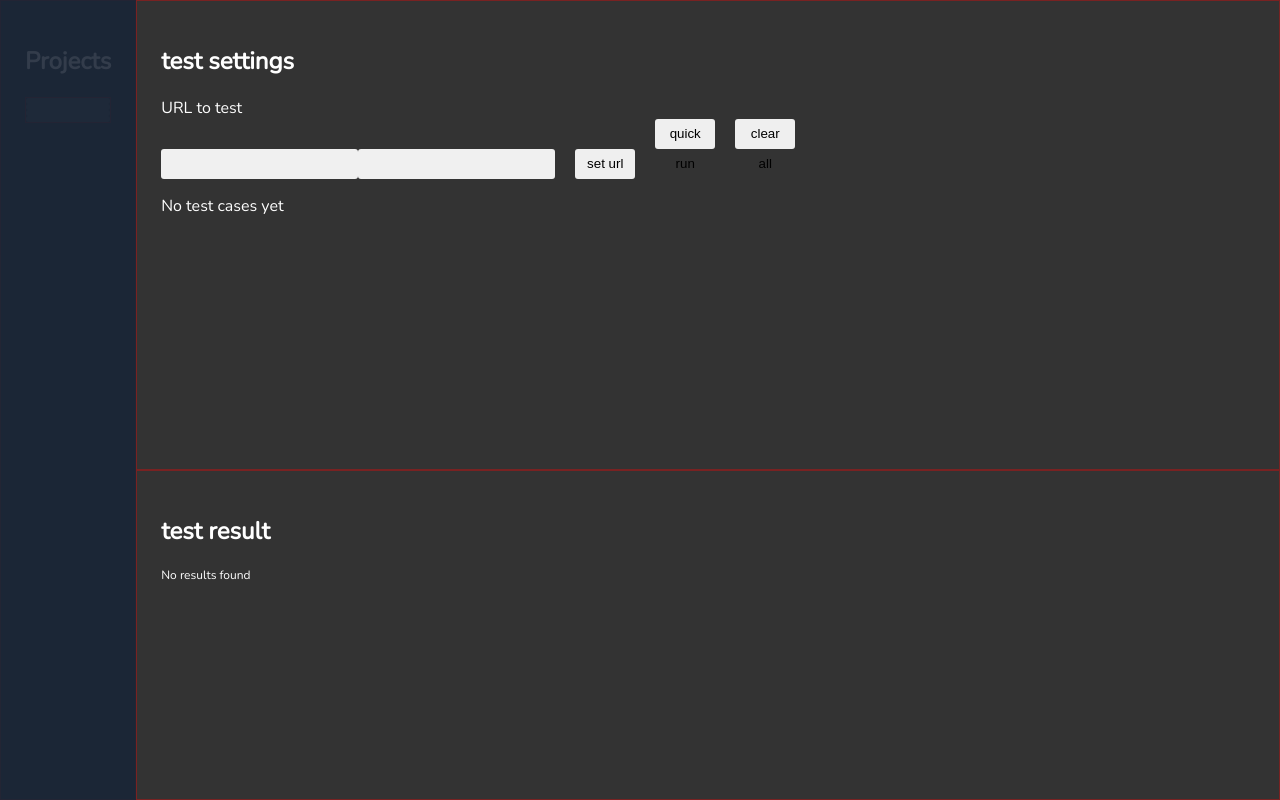
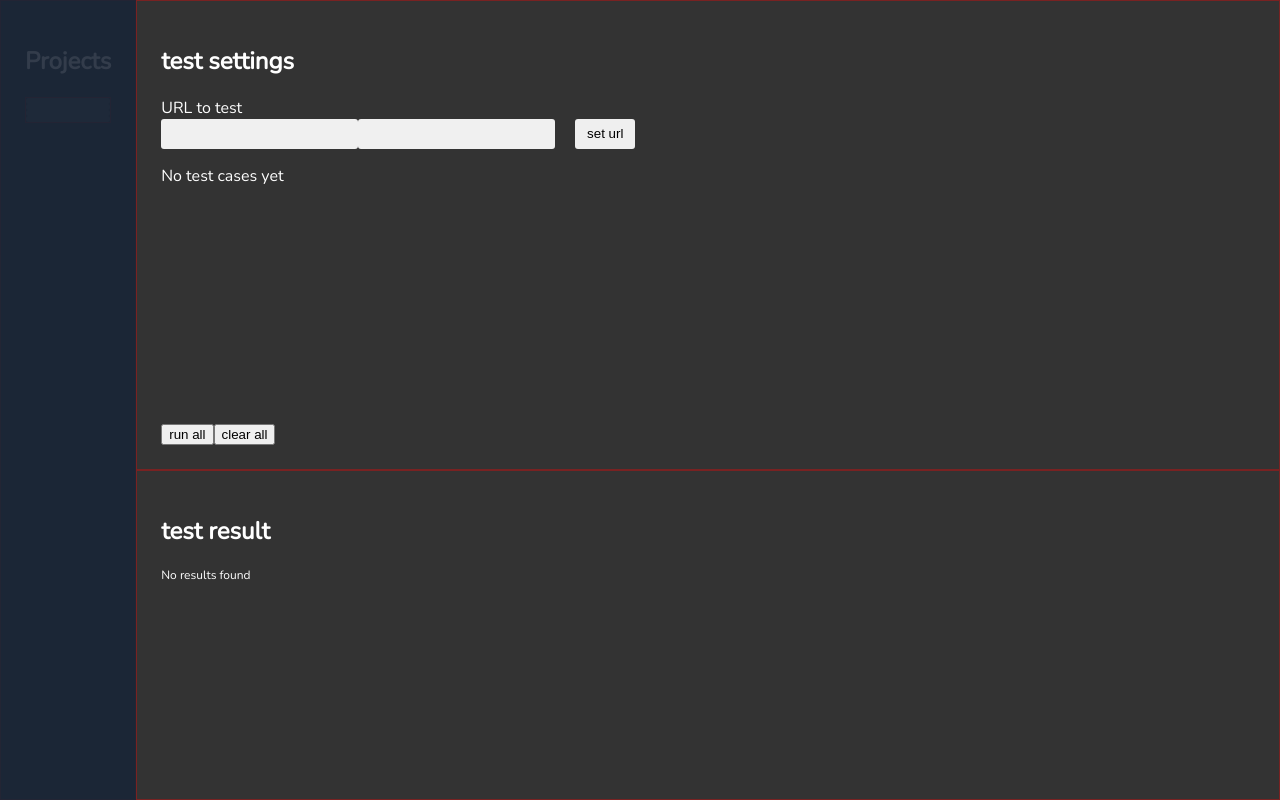
Before and after one commit to mrtnstl/wails-test, a React (Vite) app in the folder frontend/: page / in a window 1280 px wide. Built offline with nearby package versions, Linux system fonts and the light colour scheme.

Commit message:
update: http request logic

```diff
--- a/frontend/src/App.css
+++ b/frontend/src/App.css
@@ -71,6 +71,10 @@
     text-align: left;
     background-color: #333333;
     flex: 1;
+
+    display: flex;
+    flex-direction: column;
+    justify-content: space-around;
 }
 
 #testResultWrapper {
@@ -100,7 +104,9 @@
     border-radius: 10px;
 }
 
-#testCasesView {}
+#testCasesView {
+    flex: 1;
+}
 
 .testCasesViewItem {
     display: inline-block;
--- a/frontend/src/App.tsx
+++ b/frontend/src/App.tsx
@@ -1,6 +1,6 @@
 import { useState } from 'react';
 import './App.css';
-import { AddTestCase, GetTestCases, ClearTestCases, MakeRequest } from "../wailsjs/go/main/App";
+import { AddTestCase, GetTestCases, ClearTestCases, ExecuteStoredTests, ExecuteTestsWithId } from "../wailsjs/go/main/App";
 import type { main } from '../wailsjs/go/models';
 
 function App() {
@@ -9,12 +9,12 @@ function App() {
         Headers: {},
         Body: {},
         QueryParams: {},
-        APIResponse: null,
+        APIResponse: {},
         Method: "",
         Url: "",
         Id: 0
     });
-    const [testResultLog, setTestResultLog] = useState<{ts: Date, result: string}[]>([]);
+    const [testResultLog, setTestResultLog] = useState<{ts: Date, testId: number, result: string}[]>([]);
     const [resultText, setResultText] = useState("URL to test");
 
     function updateURLInput(e: any){
@@ -49,7 +49,7 @@ function App() {
             Headers: {},
             Body: {},
             QueryParams: {},
-            APIResponse: null,
+            APIResponse: {},
             Method: "",
             Url: "",
             Id: 0
@@ -57,23 +57,24 @@ function App() {
         setResultText("tests cleared");
     }
 
-    async function handleRunTests(){
+    async function handleRunTests(id: number){
         try{
-            const result = await MakeRequest(
-                testData.Url,
-                testData.Method,
-                {"Content-Type": "application/json"},
-                {"username": "JohnDoe"},
-                {"sort": "desc"}
-            );
-            setTestResultLog([{ts: new Date(), result: result}, ...testResultLog]);
-            console.log(result)
-        } catch(err){
-            setTestResultLog([{ts: new Date(), result: err.toString()}, ...testResultLog]);
-            console.log(err)
+            await ExecuteTestsWithId(id-1);
+            await handleGetTestCases();
+            console.log(testCases)
+            //setTestResultLog([{ts: new Date(), result: result.message}, ...testResultLog]);
+
+            console.log("ran a test with id", "0")
+        } catch(err: any){
+            setTestResultLog([{ts: new Date(), testId: -1, result: err.message}, ...testResultLog]);
+            console.log("HIBA!", err);
         }
     }
 
+    async function handleExecuteStoredTests(){
+        await ExecuteStoredTests();
+        await handleGetTestCases();
+    }
     return (
         <div id="App">
             <div id="projectsWrapper" className="sectionBase">
@@ -87,26 +88,28 @@ function App() {
             </div>
             <div id="testWrapper">
                 <div id="testSettingsWrapper" className="sectionBase">
-                    <h2 className="sectionTitle">test settings</h2>
-                    <div id="result">{resultText}</div>
                     <div id="input" className="input-box">
+                        <h2 className="sectionTitle">test settings</h2>
+                        <div id="result">{resultText}</div>
                         <input id="name" className="input" value={testData.Url} onChange={updateURLInput} autoComplete="off" name="Url" type="text"/>
                         <input id="url" className="input" value={testData.Method} onChange={updateURLInput} autoComplete="off" name="Method" type="text"/>
                         <button className="btn" onClick={handleSetTestCase}>set url</button>
-                        <button className="btn" onClick={handleRunTests}>quick run</button>
-                        <button className="btn" onClick={handleClearTestCases}>clear all</button>
                     </div>
                     <div id="testCasesView">
                     {testCases.length > 0 ? (
                         testCases.map( testCase => (
-                        <span className="testCasesViewItem" key={testCase.Id}>
-                            {testCase.Id}: {testCase.Url}<br/>{testCase.Method}
-                            <button onClick={console.log}>exec</button>
+                        <span className={"testCasesViewItem "} key={testCase.Id}>
+                            {testCase.Id}: {testCase.Url}<br/>{testCase.Method}<br/>{testCase.APIResponse["message"] || testCase.APIResponse["error"] || "no result"}
+                            <button data-case-id={testCase.Id} onClick={()=>handleRunTests(testCase.Id)}>exec</button>
                         </span>
                         ))
                     ) : (
                         <p>No test cases yet</p>
                     )}
+                    </div>
+                    <div id="testControls">
+                        <button className="btn" onClick={handleExecuteStoredTests}>run all</button>
+                        <button className="btn" onClick={handleClearTestCases}>clear all</button>
                     </div>
                 </div>
                 <div id="testResultWrapper" className="sectionBase">
```
Also changed, not shown: 1 other file (tests, documents, lock files or other folders).
